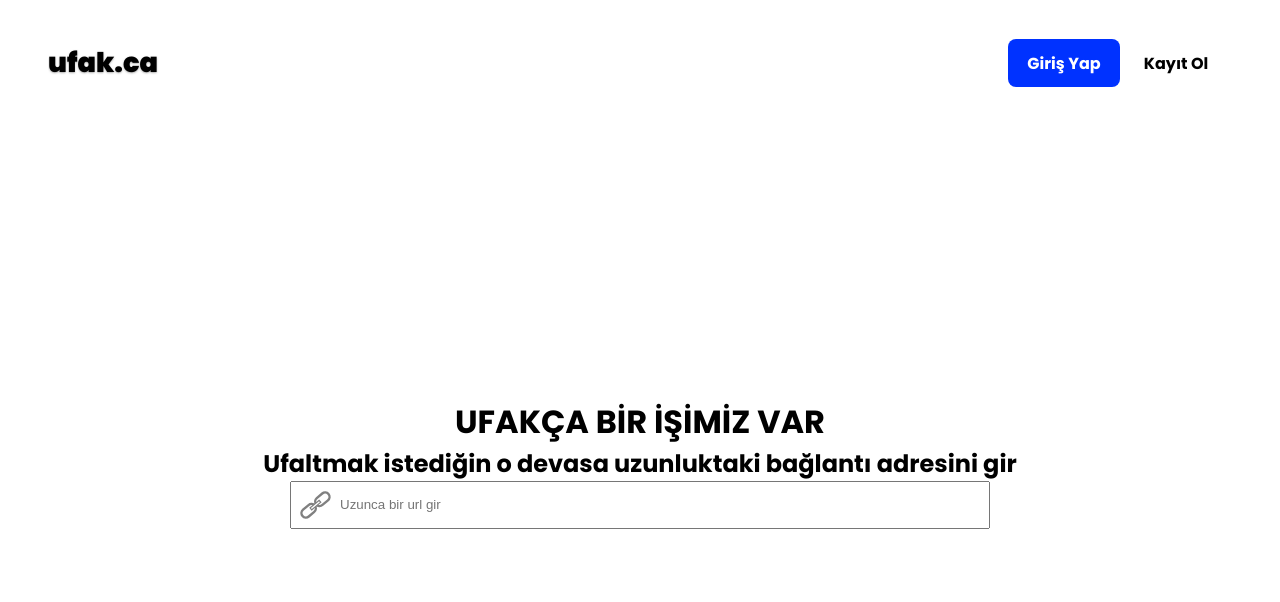
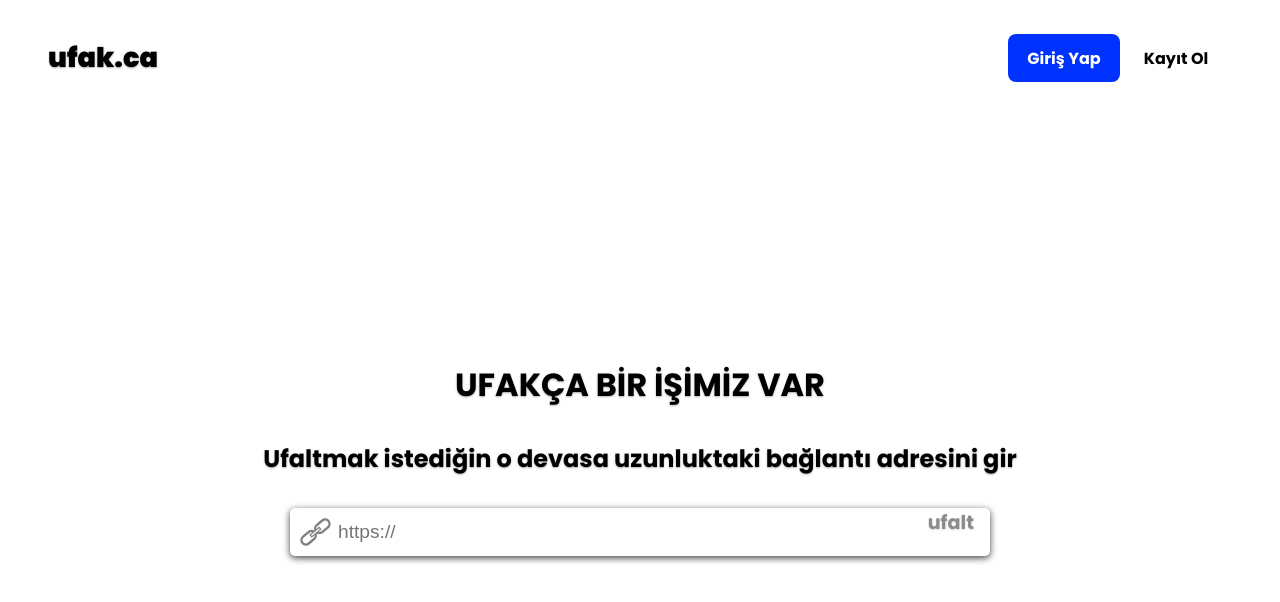
Before and after one commit to tarikcaliskan/ufak.ca, a React (Create React App) app: page / in a window 1280 px wide. Shown: the top 602 px of the page. Built offline with nearby package versions, Linux system fonts and the light colour scheme.

Commit message:
convert button added and h1,h2 padding and shadow added

```diff
--- a/src/App.css
+++ b/src/App.css
@@ -13,6 +13,10 @@ html, body, #root, .App {
   padding: 0;
   margin: 0;
   box-sizing: border-box;
+}
+
+h1, h2 {
+  padding: 1rem;
 }
 
 .f-b {
@@ -55,7 +59,8 @@ html, body, #root, .App {
 }
 
 .main {
-  flex: 8
+  flex: 8;
+  padding: 2rem
 }
 
 .logo {
@@ -85,9 +90,11 @@ html, body, #root, .App {
 .signIn:hover {
   opacity: 0.9;
 }
-.text-shadow{
+
+.text-shadow {
   text-shadow: 0px 1px 2px rgba(100, 100, 100, 0.5);
 }
+
 .signUp {
   display: flex;
   justify-content: center;
@@ -101,18 +108,43 @@ html, body, #root, .App {
 .signUp:hover {
   text-decoration: underline;
 }
-.inputURL-div{
+
+.inputURL-div {
   display: flex;
   position: relative;
   align-items: center;
+  margin: 1rem 0;
 }
-.inputURL-div img{
+
+.inputURL-div img {
   position: absolute;
   left: 0.5rem;
   height: 2rem;
 }
-.inputURL{
+
+.inputURL {
   height: 3rem;
+  font-size: 1.2rem;
   width: 700px;
   padding-left: 3rem;
+  border: none;
+  border-radius: 5px;
+  -webkit-box-shadow: 0px 2px 7px 0px rgba(0, 0, 0, 0.75);
+  -moz-box-shadow: 0px 2px 7px 0px rgba(0, 0, 0, 0.75);
+  box-shadow: 0px 2px 7px 0px rgba(0, 0, 0, 0.75);
 }
+
+.convert-button {
+  position: absolute;
+  font-size: 1.2rem;
+  opacity: 0.45;
+  height: 3rem;
+  right: 1rem;
+  cursor: pointer;
+  z-index: 9999;
+  transition: all 0.3s;
+}
+
+.convert-button:hover {
+  opacity: 1;
+}
--- a/src/components/main/inputURL.tsx
+++ b/src/components/main/inputURL.tsx
@@ -7,7 +7,8 @@ function InputURL() {
     return (
         <div className="inputURL-div">
             <img src={Link}/>
-            <input className="inputURL" placeholder="Uzunca bir url gir" value={value} onChange={(e) => setValue(e.target.value)} />
+            <input className="inputURL" placeholder="https://" value={value} onChange={(e) => setValue(e.target.value)} />
+            <div className="convert-button">ufalt</div>
         </div>
     );
 }
--- a/src/components/main/main.tsx
+++ b/src/components/main/main.tsx
@@ -3,7 +3,7 @@ import React from "react"
 import InputURL from "./inputURL"
 function Main() {
     return (
-        <main className="main flex-center flex-dir-col">
+        <main className="main flex-center flex-dir-col f-b text-shadow">
             <h1>UFAKÇA BİR İŞİMİZ VAR</h1>
             <h2>Ufaltmak istediğin o devasa uzunluktaki bağlantı adresini gir</h2>
             <InputURL/>
```
